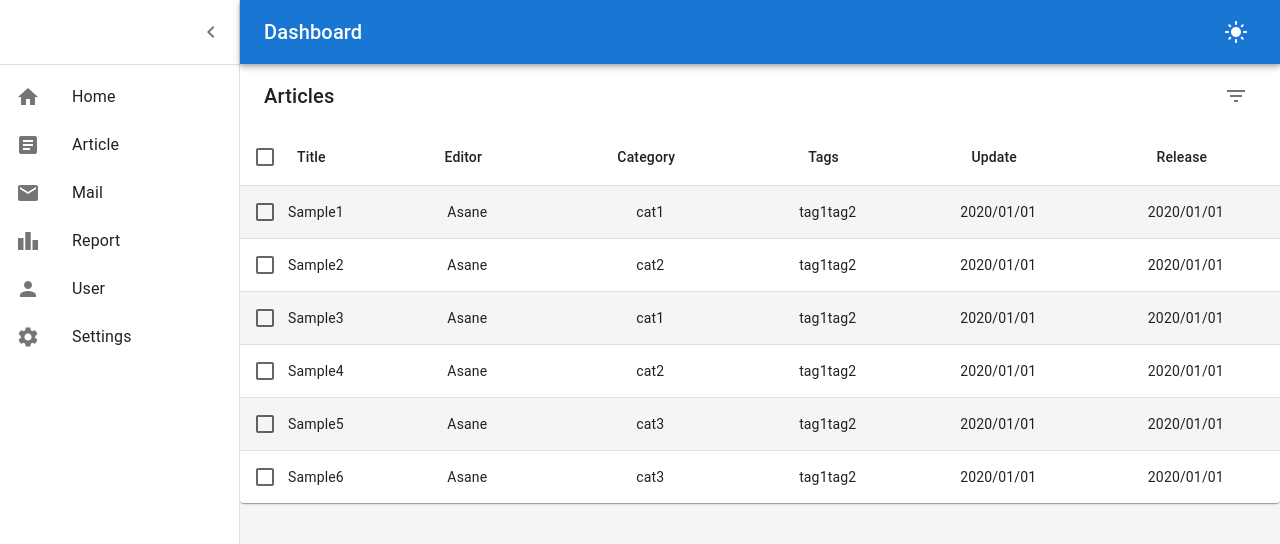
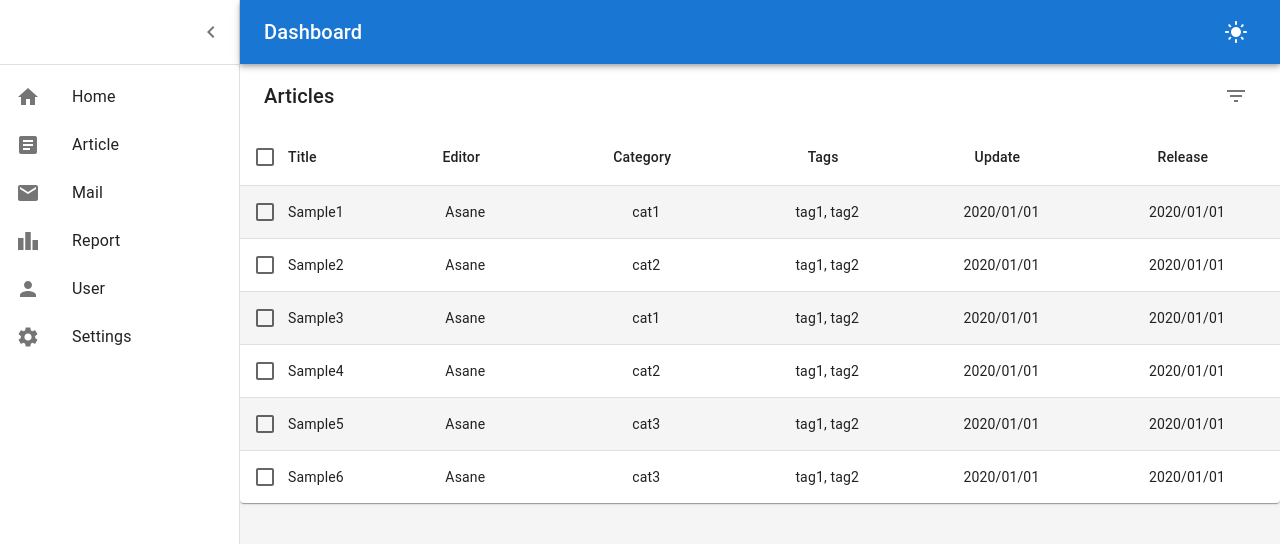
Before and after one commit to AsaneJP/MarkdownCMS, a React (Create React App) app in the folder app/: page /article in a window 1280 px wide. Shown: the top 544 px of the page. Built offline with nearby package versions, Linux system fonts and the light colour scheme.

Commit message:
Create TableBodyComponents

```diff
--- /dev/null
+++ b/app/src/components/atom/Table/TableBodyCell.tsx
@@ -0,0 +1,17 @@
+import { TableCell } from '@mui/material'
+import { memo, VFC } from 'react'
+
+type Props = {
+  children: string
+  align: 'left' | 'center' | 'right'
+  padding: 'normal' | 'none'
+}
+
+export const TableBodyCell: VFC<Props> = memo((props) => {
+  const { children, align, padding } = props
+  return (
+    <TableCell align={align} padding={padding}>
+      {children}
+    </TableCell>
+  )
+})
--- a/app/src/components/atom/Table/TableHeadCell.tsx
+++ b/app/src/components/atom/Table/TableHeadCell.tsx
@@ -9,11 +9,18 @@ type Props = {
 
 export const TableHeadCell: VFC<Props> = memo((props) => {
   const { padding, children, align } = props
+
+  if (align === 'center') {
+    return (
+      <TableCell padding={padding} align={align}>
+        <TableSortLabel sx={{ transform: 'translateX(9px)' }}>{children}</TableSortLabel>
+      </TableCell>
+    )
+  }
+
   return (
     <TableCell padding={padding} align={align}>
-      <TableSortLabel sx={{ transform: 'translateX(9px)' }}>
-        {children}
-      </TableSortLabel>
+      <TableSortLabel>{children}</TableSortLabel>
     </TableCell>
   )
 })
--- /dev/null
+++ b/app/src/components/atom/Table/TableRowStyle.tsx
@@ -0,0 +1,20 @@
+import { styled, TableRow } from '@mui/material'
+import { memo, ReactElement, VFC } from 'react'
+
+type Props = {
+  children: ReactElement
+}
+
+const StyledTableRow = styled(TableRow)(({ theme }) => ({
+  '&:nth-of-type(odd)': {
+    backgroundColor: theme.palette.action.hover,
+  },
+  '&:last-child td, &:last-child th': {
+    border: 0,
+  },
+}))
+
+export const TableRowStyle: VFC<Props> = memo((props) => {
+  const { children } = props
+  return <StyledTableRow>{children}</StyledTableRow>
+})
--- /dev/null
+++ b/app/src/components/molecules/Table/ArticleTableBody.tsx
@@ -0,0 +1,45 @@
+import { memo, VFC } from 'react'
+import { TableBodyCell } from '../../atom/Table/TableBodyCell'
+import { TableCheckBox } from '../../atom/Table/TableCheckBox'
+import { TableRowStyle } from '../../atom/Table/TableRowStyle'
+
+type Props = {
+  data: {
+    id: string
+    title: string
+    editor: string
+    category: string
+    tags: string[]
+    update: string
+    release: string
+  }
+}
+
+export const ArticleTableBody: VFC<Props> = memo((props) => {
+  const { data } = props
+  return (
+    <TableRowStyle>
+      <>
+        <TableCheckBox />
+        <TableBodyCell align="left" padding="none">
+          {data.title}
+        </TableBodyCell>
+        <TableBodyCell align="center" padding="normal">
+          {data.editor}
+        </TableBodyCell>
+        <TableBodyCell align="center" padding="normal">
+          {data.category}
+        </TableBodyCell>
+        <TableBodyCell align="center" padding="normal">
+          {data.tags.join(', ')}
+        </TableBodyCell>
+        <TableBodyCell align="center" padding="normal">
+          {data.update}
+        </TableBodyCell>
+        <TableBodyCell align="center" padding="normal">
+          {data.release}
+        </TableBodyCell>
+      </>
+    </TableRowStyle>
+  )
+})
--- a/app/src/components/molecules/Table/TableHeader.tsx
+++ b/app/src/components/molecules/Table/ArticleTableHead.tsx
@@ -3,7 +3,7 @@ import { TableHead, TableRow } from '@mui/material'
 import { TableCheckBox } from '../../atom/Table/TableCheckBox'
 import { TableHeadCell } from '../../atom/Table/TableHeadCell'
 
-export const TableHeader: VFC = memo(() => (
+export const ArticleTableHead: VFC = memo(() => (
   <TableHead>
     <TableRow>
       <TableCheckBox />
--- a/app/src/components/pages/Article.tsx
+++ b/app/src/components/pages/Article.tsx
@@ -1,20 +1,7 @@
-import {
-  Table,
-  TableBody,
-  TableCell,
-  TableContainer,
-  TableRow,
-  Paper,
-  styled,
-  Checkbox,
-  Box,
-  Toolbar,
-  Typography,
-  Tooltip,
-  IconButton,
-} from '@mui/material'
-import FilterListIcon from '@mui/icons-material/FilterList';
-import { TableHeader } from '../molecules/Table/TableHeader';
+import { Table, TableBody, TableContainer, Paper, Box, Toolbar, Typography, Tooltip, IconButton } from '@mui/material'
+import FilterListIcon from '@mui/icons-material/FilterList'
+import { ArticleTableHead } from '../molecules/Table/ArticleTableHead'
+import { ArticleTableBody } from '../molecules/Table/ArticleTableBody'
 
 function createData(
   id: string,
@@ -37,25 +24,11 @@ const datas = [
   createData('06', 'Sample6', 'Asane', 'cat3', ['tag1', 'tag2'], '2020/01/01', '2020/01/01'),
 ]
 
-const StyledTableRow = styled(TableRow)(({ theme }) => ({
-  '&:nth-of-type(odd)': {
-    backgroundColor: theme.palette.action.hover,
-  },
-  '&:last-child td, &:last-child th': {
-    border: 0,
-  },
-}))
-
 export const Article = () => (
   <Box sx={{ width: '100%' }}>
     <TableContainer component={Paper}>
       <Toolbar>
-        <Typography
-          sx={{ flex: '1 1 100%' }}
-          variant="h6"
-          id="tableTitle"
-          component="div"
-        >
+        <Typography sx={{ flex: '1 1 100%' }} variant="h6" id="tableTitle" component="div">
           Articles
         </Typography>
         <Tooltip title="Filter">
@@ -65,32 +38,10 @@ export const Article = () => (
         </Tooltip>
       </Toolbar>
       <Table sx={{ minWidth: 650 }} aria-label="simple table">
-        <TableHeader />
+        <ArticleTableHead />
         <TableBody>
           {datas.map((data) => (
-            <StyledTableRow key={data.id} sx={{ '&:last-child td, &:last-child th': { border: 0 } }}>
-              <TableCell padding="checkbox">
-                <Checkbox color="primary" />
-              </TableCell>
-              <TableCell component="th" scope="row" padding="none" align="left">
-                {data.title}
-              </TableCell>
-              <TableCell align="center" padding="normal">
-                {data.editor}
-              </TableCell>
-              <TableCell align="center" padding="normal">
-                {data.category}
-              </TableCell>
-              <TableCell align="center" padding="normal">
-                {data.tags}
-              </TableCell>
-              <TableCell align="center" padding="normal">
-                {data.update}
-              </TableCell>
-              <TableCell align="center" padding="normal">
-                {data.release}
-              </TableCell>
-            </StyledTableRow>
+            <ArticleTableBody data={data} key={data.id} />
           ))}
         </TableBody>
       </Table>
--- /dev/null
+++ b/app/src/components/pages/Editor.tsx
@@ -0,0 +1,5 @@
+import { memo, VFC } from "react";
+
+export const Editor: VFC = memo(() => (
+  <p>Editor</p>
+))
--- a/app/src/components/pages/Home.tsx
+++ b/app/src/components/pages/Home.tsx
@@ -1,3 +1 @@
-export const Home = () => (
-  <p>Home</p>
-)
+export const Home = () => <p>Home</p>
--- a/app/src/components/templates/Layout.tsx
+++ b/app/src/components/templates/Layout.tsx
@@ -24,7 +24,7 @@ export const Layout: VFC<Props> = (props) => {
             flexGrow: 1,
             height: '100vh',
             overflow: 'auto',
-            paddingTop: '64px'
+            paddingTop: '64px',
           }}
         >
           {children}
```
